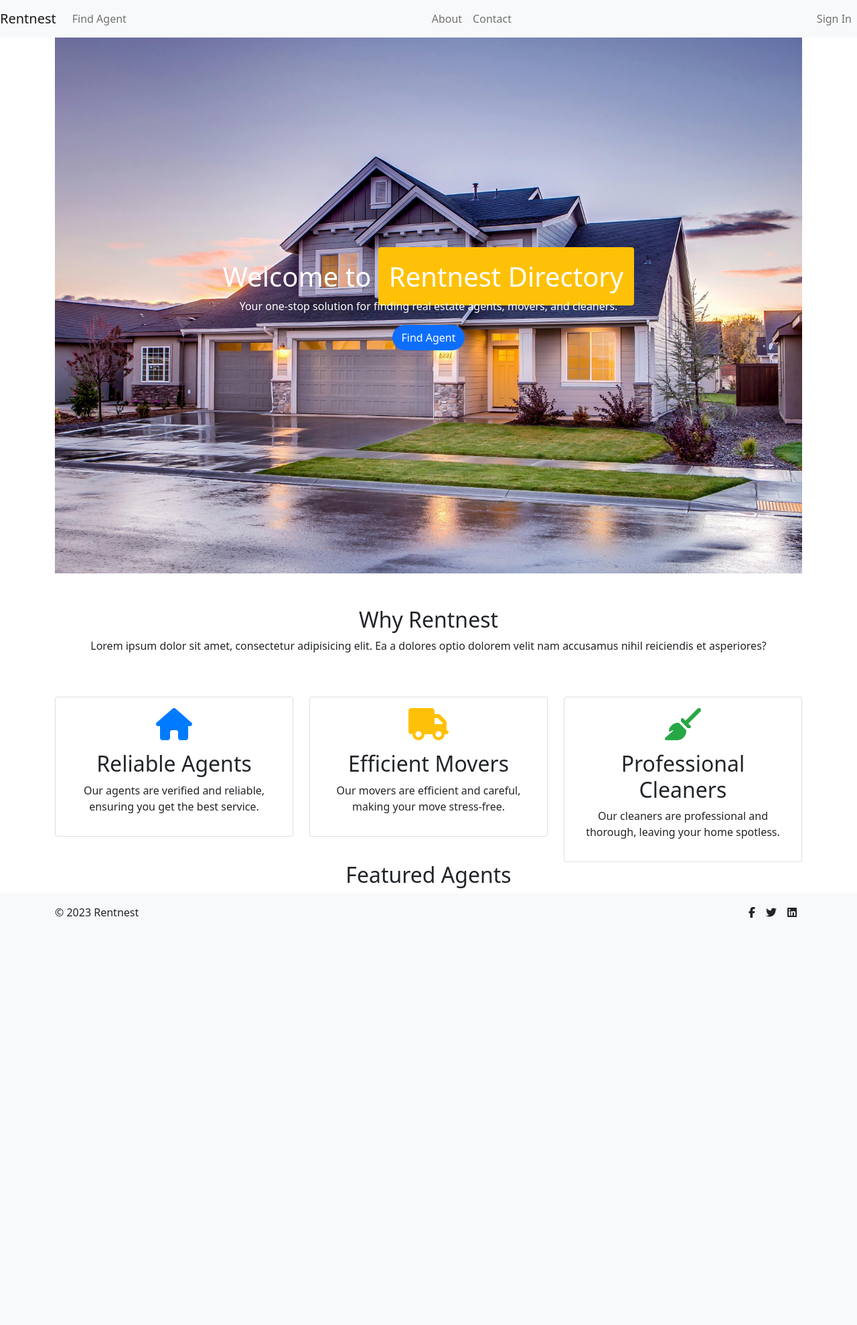
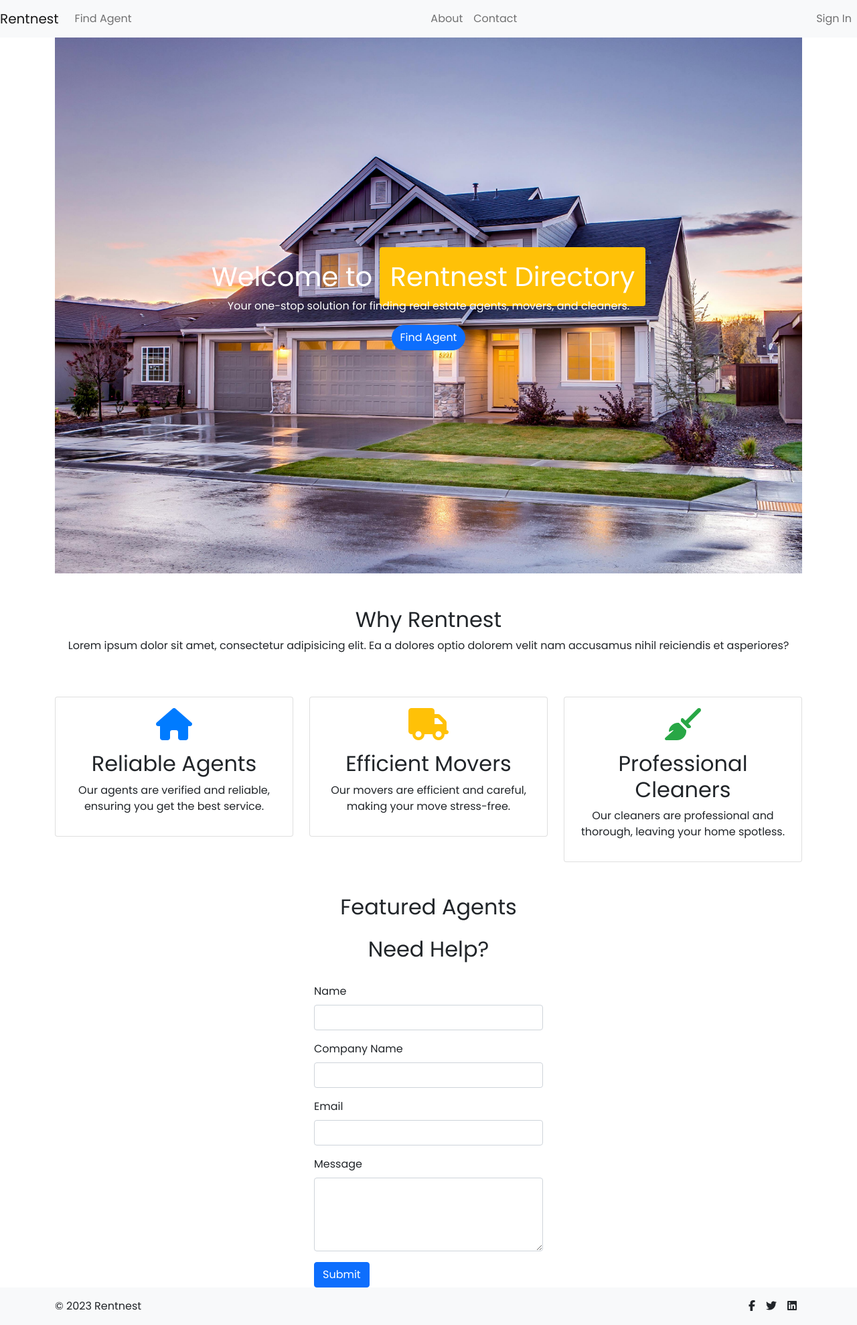
Before and after one commit to samlan24/online-directory, a Flask app: page / in a window 1280 px wide. Shown: the whole page at 67% size. Before the commit the page ends 1370 px from the top, so only its background shows below. Run offline with Flask 3, Linux system fonts and the light colour scheme; data that the repository does not hold is empty; some libraries are stand-ins or nearby versions.

Commit message:
styling landing page

```diff
--- a/app/main/templates/index.html
+++ b/app/main/templates/index.html
@@ -97,7 +97,7 @@
     </div>
   </div>
 
-  <div class="row">
+  <div class="row mt-5">
     <div class="col-md-12 text-center">
       <h2>Featured Agents</h2>
     </div>
@@ -140,5 +140,45 @@
     </div>
     {% endfor %}
   </div>
+  <h2 class="text-center mt-3">Need Help?</h2>
+  <div class="contact_form d-flex justify-content-center align-items-center">
+    <form action="/submit_contact" method="post" class="mt-4">
+        <div class="mb-3">
+          <label for="name" class="form-label">Name</label>
+          <input type="text" class="form-control" id="name" name="name" required />
+        </div>
+        <div class="mb-3">
+          <label for="company" class="form-label">Company Name</label>
+          <input
+            type="text"
+            class="form-control"
+            id="company"
+            name="company"
+            required
+          />
+        </div>
+        <div class="mb-3">
+          <label for="email" class="form-label">Email</label>
+          <input
+            type="email"
+            class="form-control"
+            id="email"
+            name="email"
+            required
+          />
+        </div>
+        <div class="mb-3">
+          <label for="message" class="form-label">Message</label>
+          <textarea
+            class="form-control"
+            id="message"
+            name="message"
+            rows="4"
+            required
+          ></textarea>
+        </div>
+        <button type="submit" class="btn btn-primary">Submit</button>
+      </form>
+</div>
 </div>
 {% endblock %}
--- a/app/templates/base.html
+++ b/app/templates/base.html
@@ -9,9 +9,11 @@
       href="{{ url_for('static', filename='css/bootstrap.min.css') }}"
     />
     <link rel="stylesheet" href="https://cdnjs.cloudflare.com/ajax/libs/font-awesome/6.0.0-beta3/css/all.min.css">
+    <link rel="stylesheet" href="https://fonts.googleapis.com/css2?family=Poppins:wght@400;600&display=swap">
     <style>
       html, body {
         height: 100%;
+        font-family: 'Poppins', sans-serif;
       }
       .content-wrapper {
         display: flex;
```
